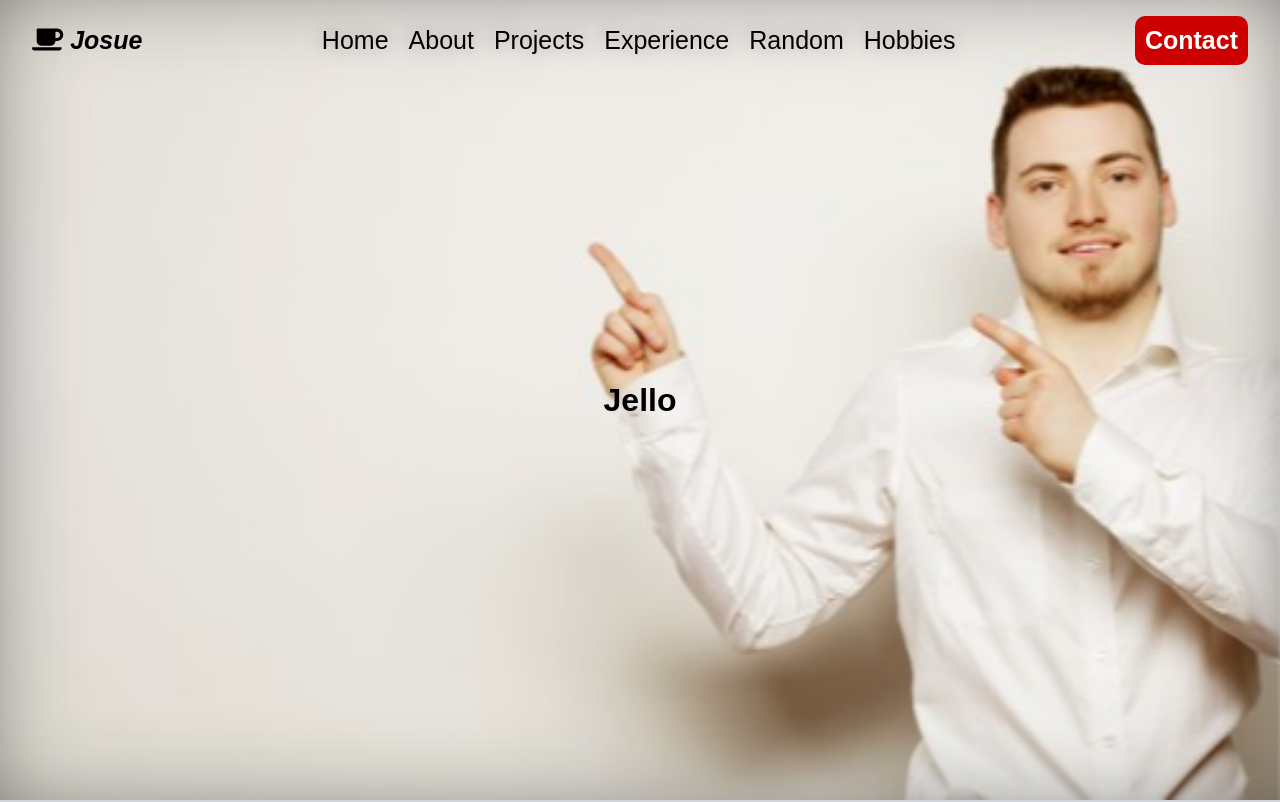
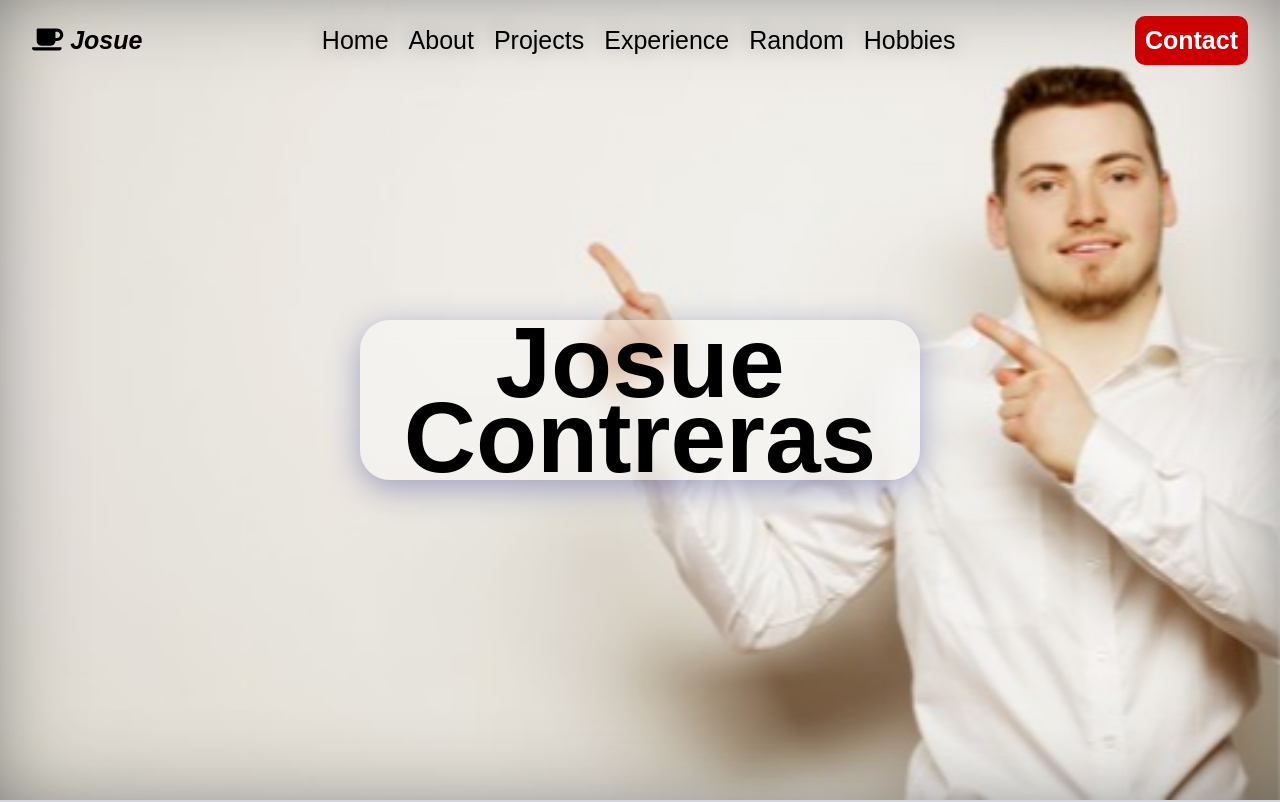
Before and after one commit to JosuContrer/josucontrer.github.io, a React (Create React App) app in the folder SourceCode/: page / in a window 1280 px wide. Shown: the top 802 px of the page. Built offline with nearby package versions, Linux system fonts and the light colour scheme.

Commit message:
Added name title with animtaion. Animation not working fully yet. Has a bug that it is not poping out.

```diff
--- a/SourceCode/src/components/TitleCard.js
+++ b/SourceCode/src/components/TitleCard.js
@@ -1,17 +1,62 @@
-import React from 'react';
+import React, {useRef} from 'react';
 
 import './TitleCard.scss';
 import BackgroundTitleImg from '../images/TitleCardBackground.jpg'
 
-const TitleCard = () => {
+class TitleCard extends React.Component {
+
+    constructor(props){
+        super(props);
+    }
+
+    componentDidMount(){
+
+        const container = document.querySelector('.MainTitleContainer');
+        const block = document.querySelector('.MainTitleBlock');
+
+        const name = document.querySelector('.NameTitle');
+
+        // Animate Mouse Hover on Main Title
+        container.addEventListener('mousemove',(event) => {
+            // console.log(event.pageX);
+            let xAxis = ((window.innerWidth/2 - event.pageX) /15);
+            let yAxis = ((window.innerHeight/2 - event.pageY) /5);
+
+            block.style.transform = "rotateY(" + xAxis + "deg) rotateX(" + yAxis + "deg)";
+        });
+
+        // Animate In
+        container.addEventListener("mouseenter", (event) => {
+            // For transition effect form in to out
+            block.style.transition = "none";
+            // Name pop out
+            // name.style.transform = "translateZ(150px)";
+        });
+
+        // Animet Out
+        container.addEventListener("mouseleave", (event) => {
+            block.style.transition = "all 0.5s ease";
+            block.style.transform = "rotateY(0deg) rotateX(0deg)";
+            // Name pop out
+            // name.style.transform = "translateZ(0px)";
+        });
+
+    }
+
+    render() {
     return (
         <div className="TitleCardContainer">
             <div className="TitleCardWrapper">
-                <h1 className="WelcomeTitle">Jello</h1>
-                <img className="TitleCardBackgroundImage" src={BackgroundTitleImg} alt="Me"></img>
+                <div className="MainTitleContainer">
+                    <div className="MainTitleBlock">
+                        <h1 className="NameTitle">Josue <br/>Contreras</h1>
+                    </div>
+                </div>
             </div>
+            <img className="TitleCardBackgroundImage" src={BackgroundTitleImg} alt="Me"></img>
         </div>
-    )
+    );
+    }
 }
 
 export default TitleCard
--- a/SourceCode/src/components/TitleCard.scss
+++ b/SourceCode/src/components/TitleCard.scss
@@ -12,11 +12,47 @@
         display: flex;
         justify-content: center;
         align-items: center;
-        overflow: hidden;
-        position: absolute;
+        // background-color: aquamarine;
+        // align-items: center;
+        // overflow: hidden;
+        // position: absolute;
         box-shadow: 0px 0px 100px -30px rgb(85, 84, 84) inset;
         // background-image: radial-gradient($_dark_slate 50%, black);
-        object-fit: cover;
+        // object-fit: cover;
+        perspective: 1000px;
+
+        .MainTitleContainer{
+            width: 50%;
+            height: 50%;
+            display: flex;
+            align-items: center;
+            justify-content: center;
+            // background-color: $_yellow;
+
+            .MainTitleBlock{
+                transform-style: preserve-3d;
+                background-color: rgba(255, 255, 255, 0.4);
+                height: 20vh;
+                width: 35rem;
+                border-radius: 30px;
+                padding: 0rem 5rem;
+                box-shadow: 0 8px 32px 0 rgba(31, 38, 135, 0.37);
+                // box-shadow: 0 20px 20px rgba(0,0,0,0.2), 0 0 50px rgba(0,0,0,0.2);
+                backdrop-filter: blur(13.0px);
+                -webkit-backdrop-filter: blur(13.0px);
+                display: flex;
+                justify-content: center;
+                align-items: center;
+
+                h1{
+                    text-align: center;
+                    font-size: 100px;
+                    line-height: 75%;
+                    transform: translateZ(200px);
+                    // transition: all 0.75s ease-out;
+                }
+            }
+        }
     }
 
     .TitleCardBackgroundImage{
```
Also changed, not shown: 1 other file (tests, documents, lock files or other folders).
